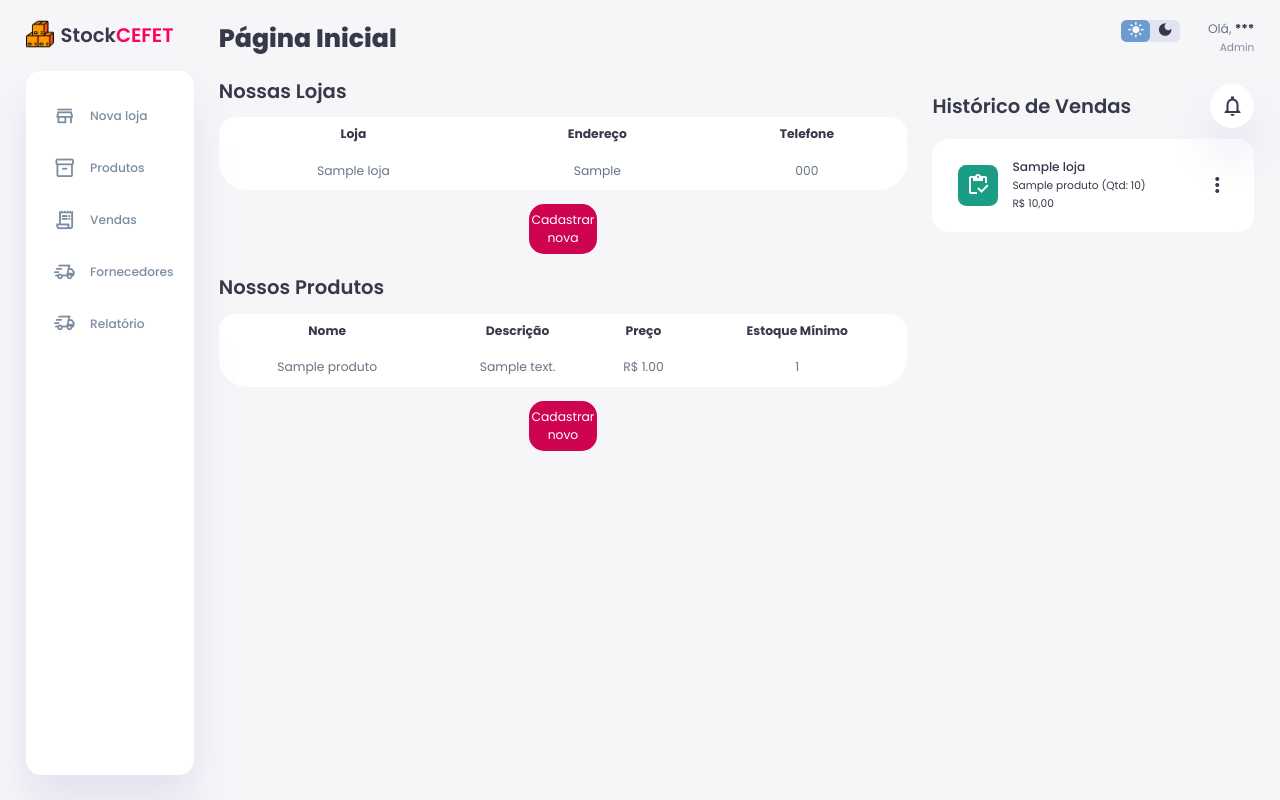
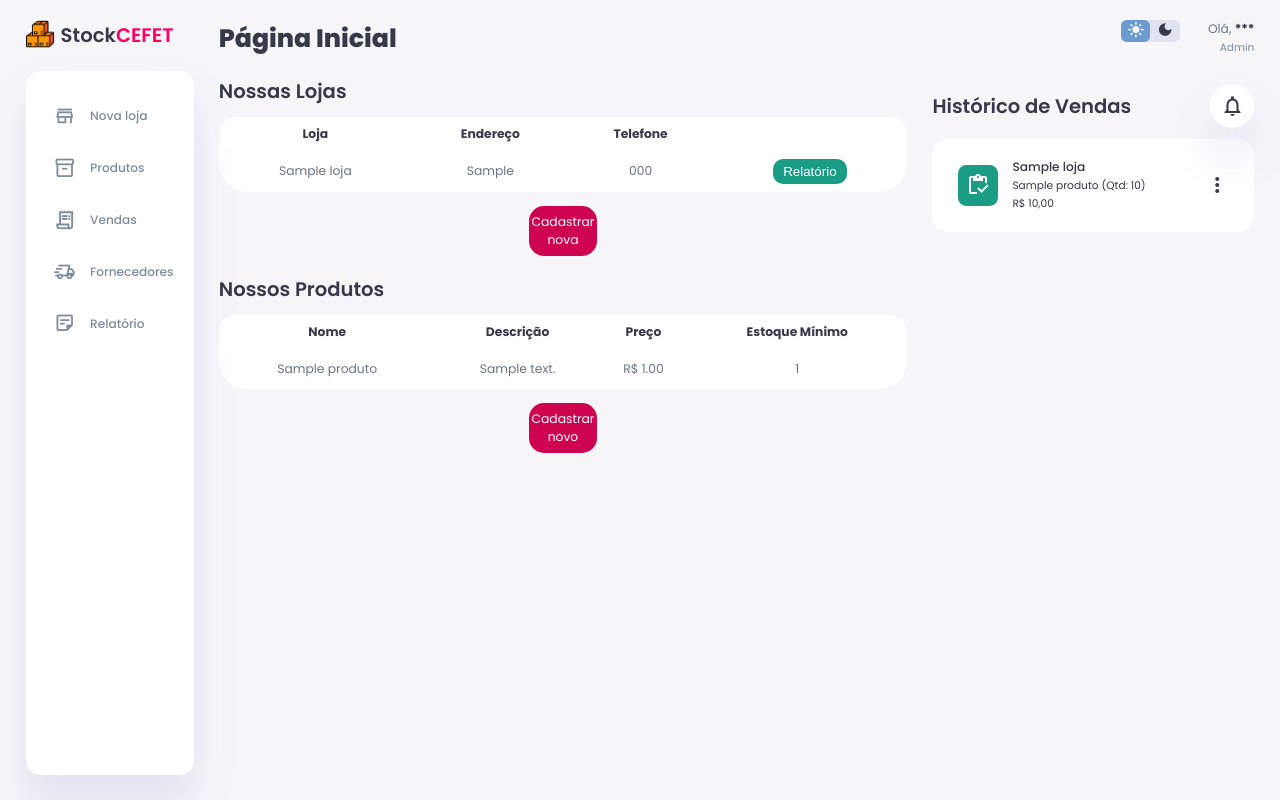
Before and after one commit to K0R0B0R0S/aps2-blackboard, a Flask app: page / in a window 1280 px wide. Run offline with Flask 3, Linux system fonts and the light colour scheme; tables that the repository leaves empty hold one stand-in row (values such as "Sample post"); some libraries are stand-ins or nearby versions.

Commit message:
add: adicionando botoes para relatorio

```diff
--- a/frontend/static/css/style.css
+++ b/frontend/static/css/style.css
@@ -414,6 +414,16 @@ main .recent-orders a{
     overflow-y: auto; /* Habilita o scroll vertical */
 }
 
+#botaoRelatorio {
+    background-color: #1b9c85;
+    border-radius: 10px;
+    padding-left: 10px;
+    padding-right: 10px;
+    padding-top: 5px;
+    padding-bottom: 5px;
+    color: white;
+}
+
 .right-section{
     margin-top: 1.4rem;
 }
--- a/frontend/templates/index.html
+++ b/frontend/templates/index.html
@@ -44,7 +44,7 @@
                 </a>
                 <a href="/relatorio_estoque">
                     <span class="material-symbols-outlined">
-                        delivery_truck_speed
+                        sticky_note_2
                     </span>
                     <h3>Relatório</h3>
                 </a>
@@ -70,14 +70,21 @@
                                 <th>Loja</th>
                                 <th>Endereço</th>
                                 <th>Telefone</th>
+                                <th></th>
                             </tr>
                         </thead>
                         <tbody>
                             {% for loja in lojas %}
-                            <tr>
+                            <tr
+                                data-loja-id="{{ loja.id_loja }}"
+                                data-loja-nome="{{ loja.nome_loja }}"
+                                data-loja-endereco="{{ loja.endereco }}"
+                                data-loja-telefone="{{ loja.telefone }}"
+                            >
                                 <td>{{ loja.nome_loja }}</td>
                                 <td>{{ loja.endereco }}</td>
                                 <td>{{ loja.telefone }}</td>
+                                <td><button type="button" style="cursor: pointer;" id="botaoRelatorio" class="btn btn-primary btn-sm select-relatorio">Relatório</button></td>
                             </tr>
                             {% endfor %}
                         </tbody>
@@ -185,4 +192,37 @@
 
     </div>
 
+    <script>
+
+        document.addEventListener('DOMContentLoaded', function() {
+
+            addEventSelect()
+
+            function relatorio(row) {
+                const lojaId = row.dataset.lojaId;
+
+                // Construa a URL com os parâmetros
+                const url = `/estoque/${lojaId}`;
+
+                // Redirecione para a URL
+                window.location.href = url;
+
+            }
+
+            function addEventSelect(){
+
+                document.querySelectorAll('.select-relatorio').forEach(button => {
+                    button.addEventListener('click', function() {
+                        const row = button.closest('tr');
+                        console.log("Selecionando relatorio:", row);
+                        relatorio(row);
+
+                    });
+                });
+            }
+
+        });
+
+    </script>
+
 {% endblock content %}
```
